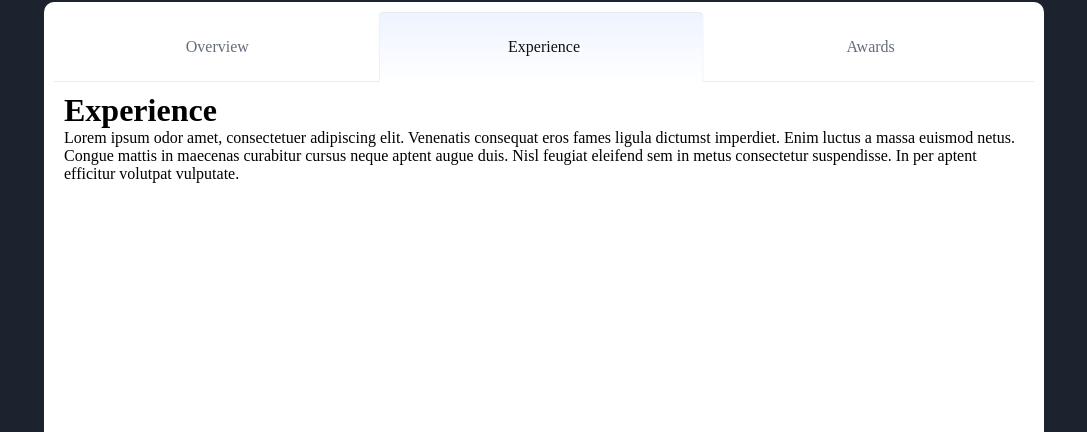
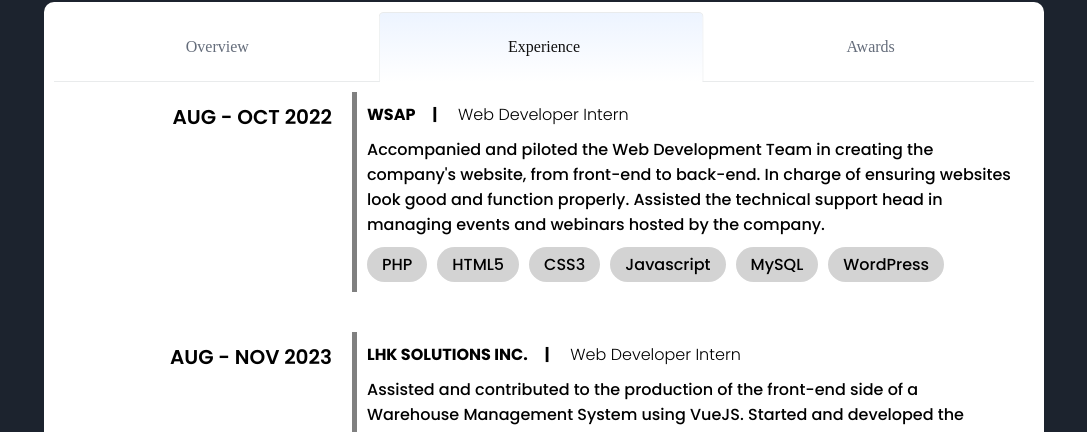
Before and after one commit to cyrll29/E-portfolio, a React (Vite) app: page / in a window 1280 px wide. Both pictures are taken after a click on the label "Experience". Shown: the part 1168-1600 px from the top of the page, without its empty margins (96-1183 px from the left). Built offline with nearby package versions, Linux system fonts and the light colour scheme.

Commit message:
experience added

```diff
--- a/src/App.css
+++ b/src/App.css
@@ -1,4 +1,5 @@
 @import url("https://fonts.googleapis.com/css2?family=Archivo+Black&family=Libre+Baskerville:ital,wght@0,400;0,700;1,400&display=swap");
+@import url("https://fonts.googleapis.com/css2?family=Poppins:ital,wght@0,300;0,400;0,500;0,600;0,700;0,800;0,900;1,300;1,400;1,500;1,600;1,700;1,800;1,900&display=swap");
 
 *,
 *::before,
@@ -312,6 +313,7 @@ a {
 .widget-tabs-content {
   padding: 1rem;
   height: 500px;
+  overflow: auto;
 }
 
 [class ^="widget-tabs-content-"] {
@@ -356,3 +358,76 @@ a {
     filter: blur(40px);
   }
 }
+
+.per-experience {
+  display: flex;
+  flex-direction: row;
+  column-gap: 1rem;
+  height: auto;
+  margin-bottom: 4rem;
+
+  justify-content: flex-end;
+  align-items: flex-start;
+}
+
+.job-year, .job-details {
+  height: 100%;
+  width: auto;
+}
+
+.job-details {
+  display: flex;
+  flex-direction: column;
+  row-gap: 10px;
+  width: 70%;
+  padding: 10px;
+
+  border-left: solid 5px gray;
+}
+
+.job-year {
+  font-family: "Poppins", sans-serif;
+  font-weight: 600;
+  font-style: normal;
+  font-size: 2rem;
+
+  padding: 1rem;
+}
+
+.job-title {
+  font-family: "Poppins", sans-serif;
+  font-weight: 700;
+  font-style: normal;
+}
+
+.job-title > span {
+  font-family: "Poppins", sans-serif;
+  font-weight: 300;
+  font-style: normal;
+}
+
+.job-description {
+  font-family: "Poppins", sans-serif;
+  font-weight: 500;
+  font-style: normal;
+}
+
+.job-skills {
+  display: flex;
+  flex-direction: row;
+  column-gap: 10px;
+  row-gap: 10px;
+  overflow: auto;
+
+  flex-wrap: wrap;
+}
+
+.per-skills {
+  background-color: lightgray;
+  padding: 5px 15px 5px 15px;
+  border-radius: 20px;
+
+  font-family: "Poppins", sans-serif;
+  font-weight: 500;
+  font-style: normal;
+}
--- a/src/App.tsx
+++ b/src/App.tsx
@@ -93,11 +93,137 @@ function App() {
           </div>
 
           <div className="widget-tabs-content-2">
-            <h1>Experience</h1>
-            <p>Lorem ipsum odor amet, consectetuer adipiscing elit. Venenatis consequat eros fames ligula dictumst imperdiet.
-              Enim luctus a massa euismod netus. Congue mattis in maecenas curabitur cursus neque aptent augue duis. Nisl feugiat
-              eleifend sem in metus consectetur suspendisse. In per aptent efficitur volutpat vulputate.
-            </p>
+            <div className="per-experience">
+              <div className="job-year">
+                AUG - OCT 2022
+              </div>
+              <div className="job-details">
+                <div className="job-title">
+                  WSAP&nbsp;&nbsp;&nbsp;&nbsp; | <span>&nbsp;&nbsp;&nbsp;&nbsp;Web Developer Intern</span>
+                </div>
+
+                <div className="job-description">
+                  Accompanied and piloted the Web Development Team in creating the company's website, from front-end to back-end. In charge of ensuring websites look good and function properly.
+                  Assisted the technical support head in managing events and webinars hosted by the company.
+                </div>
+
+                <div className="job-skills">
+                  <div className="per-skills">
+                    PHP
+                  </div>
+
+                  <div className="per-skills">
+                    HTML5
+                  </div>
+
+                  <div className="per-skills">
+                    CSS3
+                  </div>
+
+                  <div className="per-skills">
+                    Javascript
+                  </div>
+
+                  <div className="per-skills">
+                    MySQL
+                  </div>
+
+                  <div className="per-skills">
+                    WordPress
+                  </div>
+                </div>
+              </div>
+            </div>
+
+            <div className="per-experience">
+              <div className="job-year">
+                AUG - NOV 2023
+              </div>
+              <div className="job-details">
+                <div className="job-title">
+                  LHK SOLUTIONS INC.&nbsp;&nbsp;&nbsp;&nbsp; | <span>&nbsp;&nbsp;&nbsp;&nbsp;Web Developer Intern</span>
+                </div>
+
+                <div className="job-description">
+                  Assisted and contributed to the production of the front-end side of a Warehouse Management System using VueJS. Started and developed the landing page of the company's
+                  administration management system using ReactJS. Studied back-end programming such as NodeJS, Java, and its framework, Spring. Migrated an existing database to a new
+                  database for the In-house project.
+                </div>
+
+                <div className="job-skills">
+                  <div className="per-skills">
+                    HTML5
+                  </div>
+
+                  <div className="per-skills">
+                    CSS3
+                  </div>
+
+                  <div className="per-skills">
+                    Javascript
+                  </div>
+
+                  <div className="per-skills">
+                    VueJS
+                  </div>
+
+                  <div className="per-skills">
+                    ReactJS
+                  </div>
+
+                  <div className="per-skills">
+                    NodeJS
+                  </div>
+
+                  <div className="per-skills">
+                    PostgreSQL
+                  </div>
+
+                  <div className="per-skills">
+                    Java
+                  </div>
+
+                  <div className="per-skills">
+                    Spring
+                  </div>
+                </div>
+              </div>
+            </div>
+
+            <div className="per-experience">
+              <div className="job-year">
+                NOV 2023 - JUN 2024
+              </div>
+              <div className="job-details">
+                <div className="job-title">
+                  ECE CONTACT CENTERS&nbsp;&nbsp;&nbsp;&nbsp; | <span>&nbsp;&nbsp;&nbsp;&nbsp;Customer Service Representative</span>
+                </div>
+                <div className="job-description">
+                  Handle customer accounts related to banking and financial applications. Identify customer concerns and provide necessary troubleshooting steps based on regulated response.
+                </div>
+                <div className="job-skills">
+                  <div className="per-skills">
+                    Zendesk
+                  </div>
+
+                  <div className="per-skills">
+                    Zoho
+                  </div>
+
+                  <div className="per-skills">
+                    Slack
+                  </div>
+
+                  <div className="per-skills">
+                    Communication Skills
+                  </div>
+
+                  <div className="per-skills">
+                    Time Management
+                  </div>
+                </div>
+              </div>
+            </div>
           </div>
 
           <div className="widget-tabs-content-3">
```
